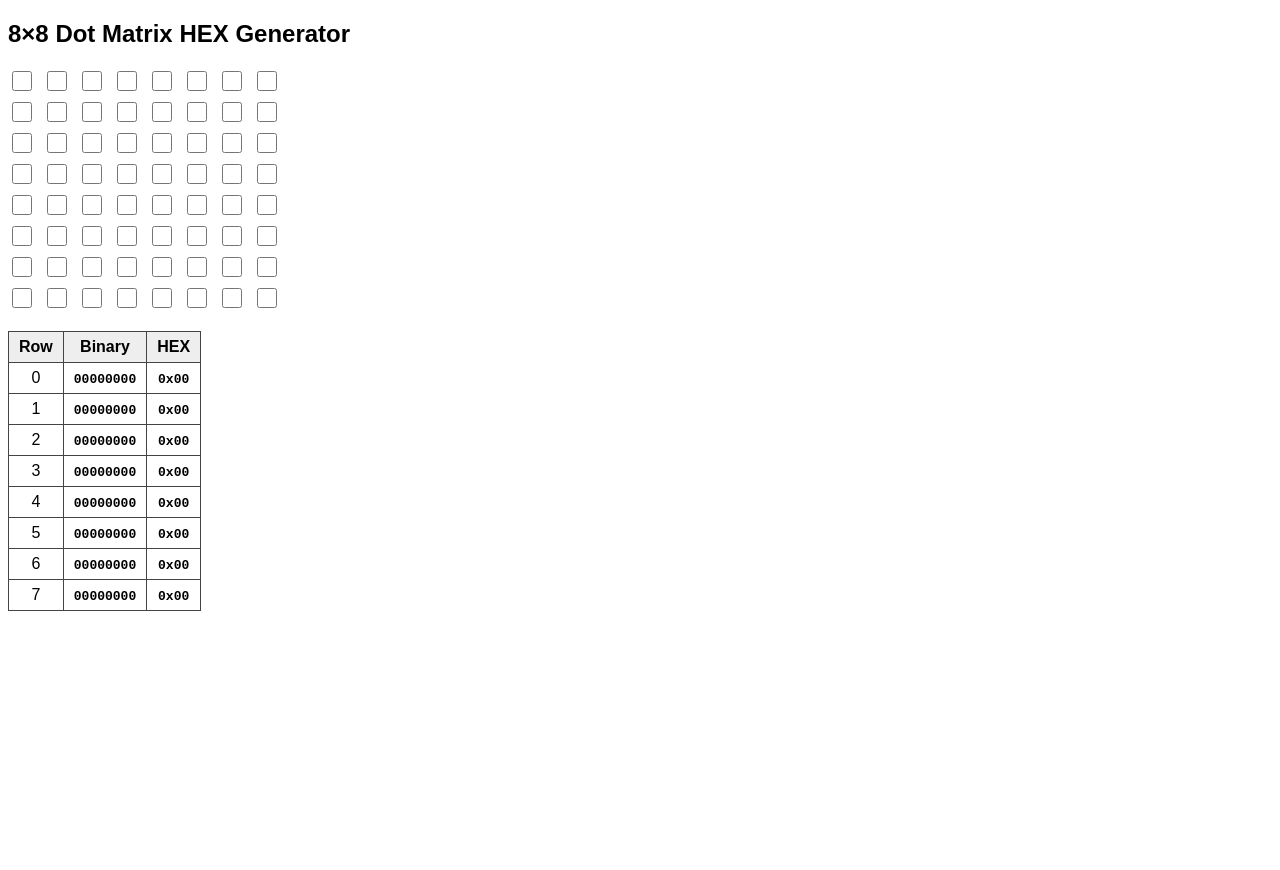
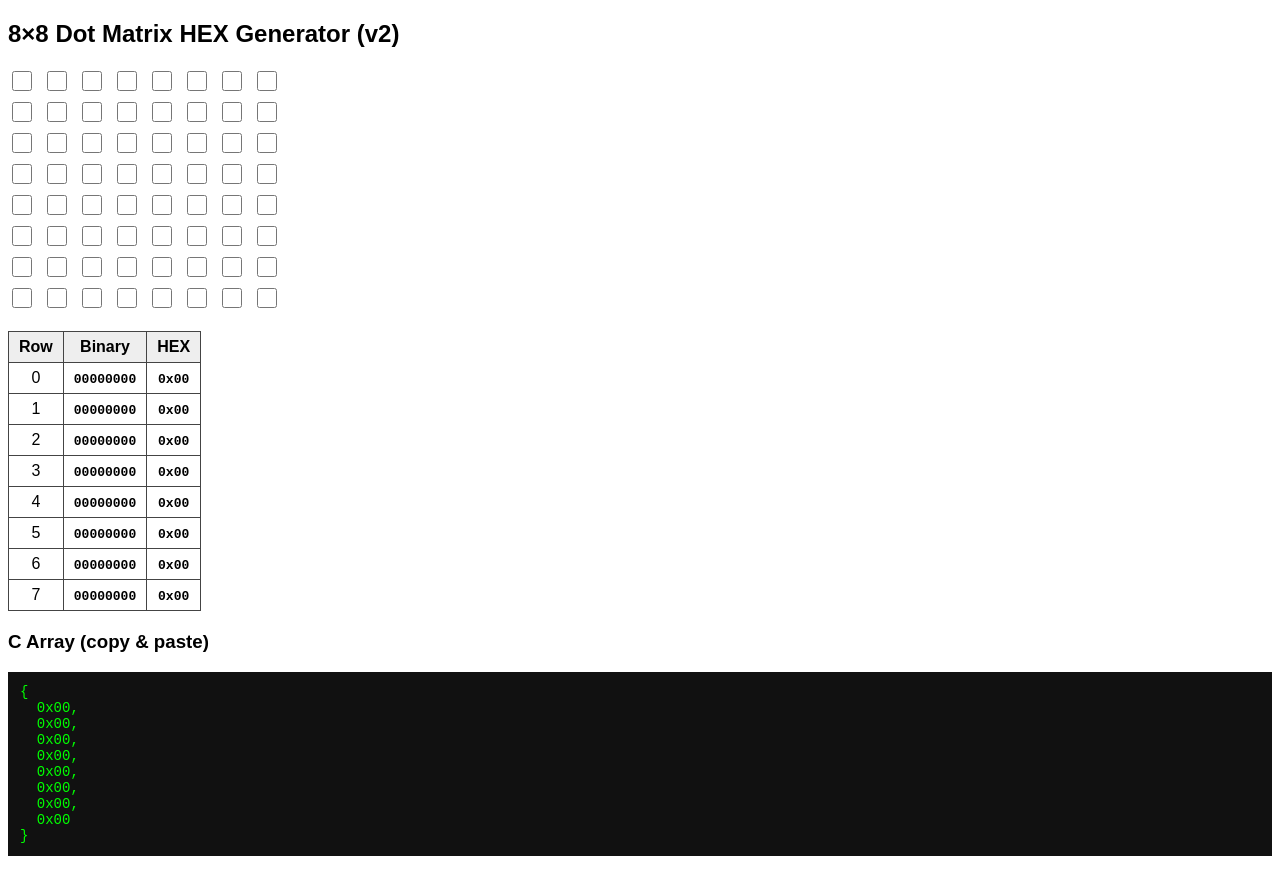
Before and after one commit to aryakvn/8x8-dot-matrix, a plain HTML site: page index.html in a window 1280 px wide. Before the commit the page ends 800 px from the top, so only its background shows below. Drawn offline with Linux system fonts and the light colour scheme.

Commit message:
Added a section to copy the generated array

```diff
--- a/index.html
+++ b/index.html
@@ -3,6 +3,7 @@
 <head>
 <meta charset="UTF-8">
 <title>8x8 Dot Matrix HEX Generator</title>
+
 <style>
   body {
     font-family: Arial, sans-serif;
@@ -22,6 +23,7 @@
 
   table {
     border-collapse: collapse;
+    margin-bottom: 20px;
   }
 
   td, th {
@@ -34,14 +36,23 @@
     background: #eee;
   }
 
+  pre {
+    background: #111;
+    color: #0f0;
+    padding: 12px;
+    font-size: 14px;
+    overflow-x: auto;
+  }
+
   code {
     font-weight: bold;
   }
 </style>
 </head>
+
 <body>
 
-<h2>8×8 Dot Matrix HEX Generator</h2>
+<h2>8×8 Dot Matrix HEX Generator (v2)</h2>
 
 <div class="matrix" id="matrix"></div>
 
@@ -56,9 +67,13 @@
   <tbody id="output"></tbody>
 </table>
 
+<h3>C Array (copy & paste)</h3>
+<pre id="cArray"></pre>
+
 <script>
   const matrixDiv = document.getElementById("matrix");
   const outputBody = document.getElementById("output");
+  const cArrayPre = document.getElementById("cArray");
 
   const grid = [];
 
@@ -76,6 +91,7 @@
 
   function updateOutput() {
     outputBody.innerHTML = "";
+    let hexRows = [];
 
     for (let r = 0; r < 8; r++) {
       let binary = "";
@@ -84,7 +100,14 @@
         binary += grid[r][c].checked ? "1" : "0";
       }
 
-      const hex = "0x" + parseInt(binary, 2).toString(16).padStart(2, "0").toUpperCase();
+      const hex =
+        "0x" +
+        parseInt(binary, 2)
+          .toString(16)
+          .padStart(2, "0")
+          .toUpperCase();
+
+      hexRows.push(hex);
 
       const row = document.createElement("tr");
       row.innerHTML = `
@@ -94,6 +117,12 @@
       `;
       outputBody.appendChild(row);
     }
+
+    // Generate C-style array values only
+    cArrayPre.textContent =
+      "{\n  " +
+      hexRows.join(",\n  ") +
+      "\n}";
   }
 
   updateOutput();
```
